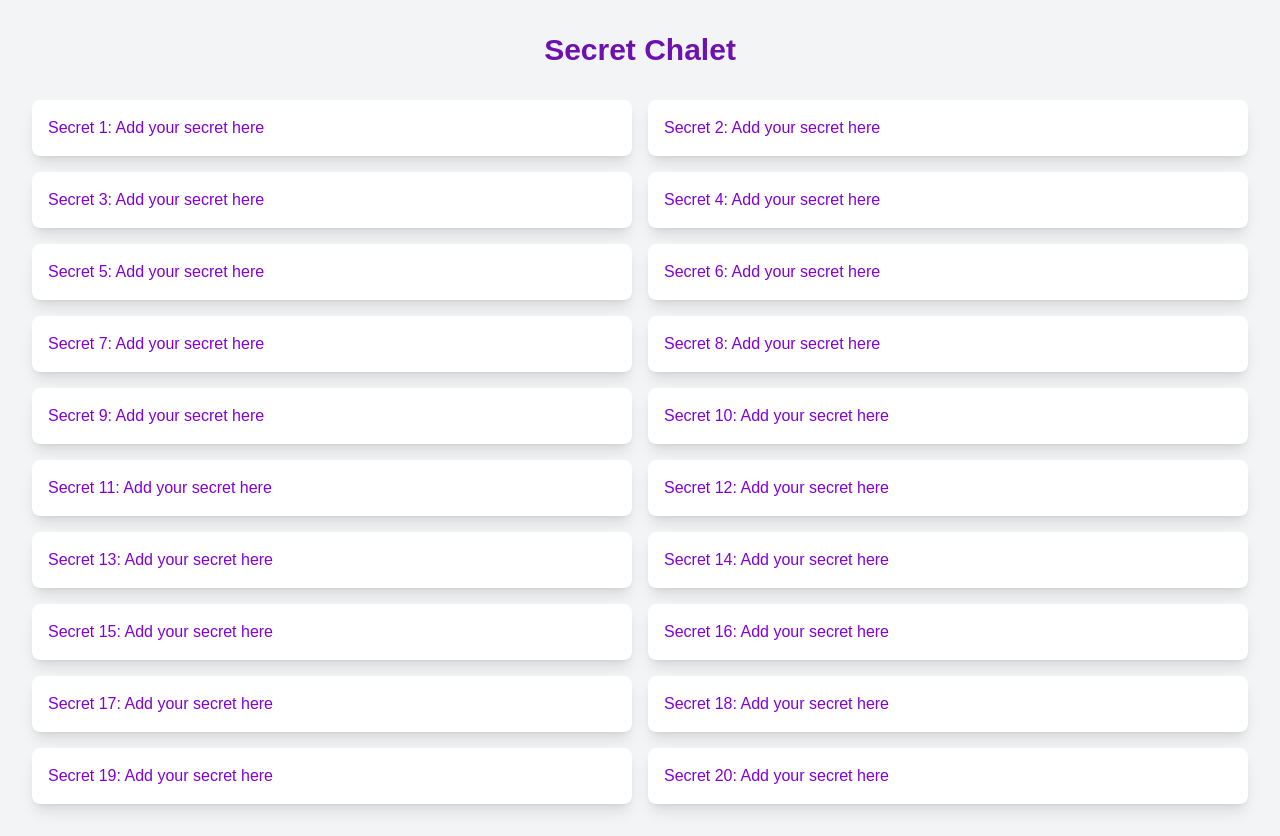
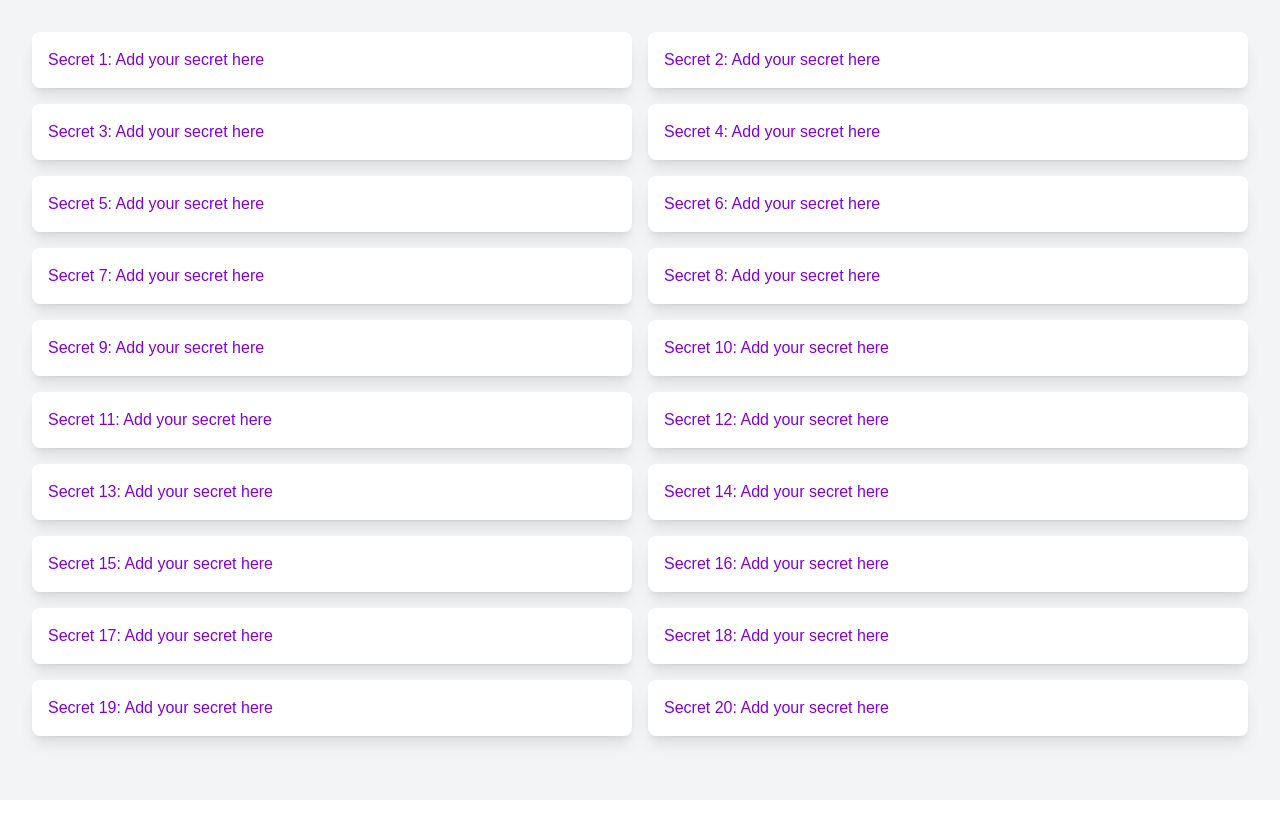
Before and after one commit to FlorianPgn/secret_chalet, a Next.js app: page / in a window 1280 px wide. After the commit the page ends 800 px from the top, so only its background shows below. Built offline with nearby package versions, Linux system fonts and the light colour scheme.

Commit message:
Remove title

```diff
--- a/src/app/page.tsx
+++ b/src/app/page.tsx
@@ -28,9 +28,6 @@ export default function Home() {
   return (
     <main className="min-h-screen p-8 bg-gray-100">
       <div className="max-w-7xl mx-auto">
-        <h1 className="text-3xl font-bold text-center mb-8 text-purple-800">
-          Secret Chalet
-        </h1>
 
         <div className="grid grid-cols-1 md:grid-cols-2 gap-4">
           {secrets.map((secret, index) => (
```
